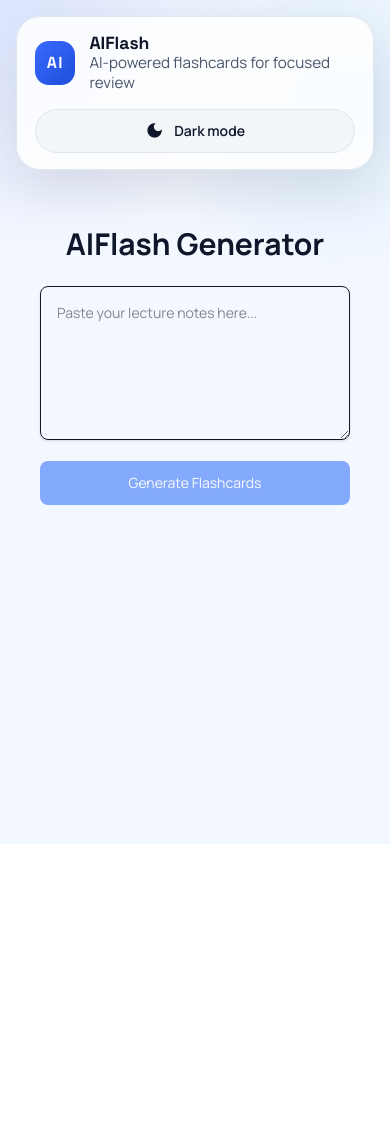
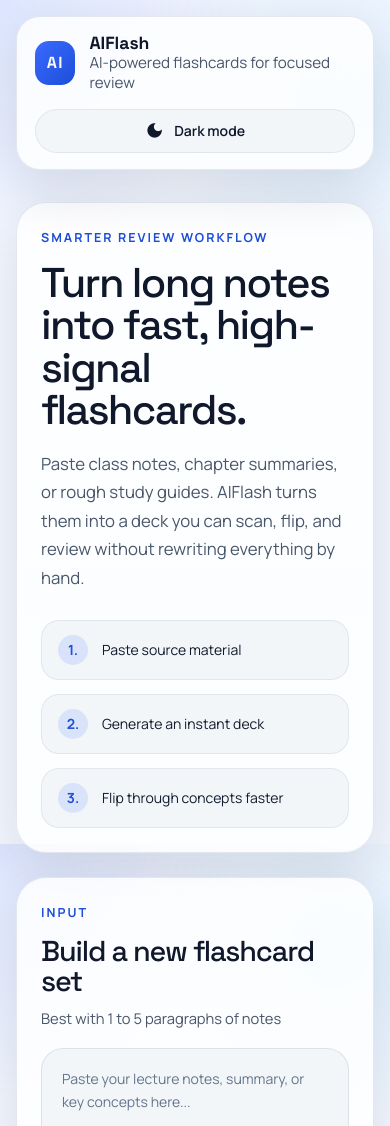
Before and after one commit to montasirmoyen/aiflash, an Angular app: page / in a window 390 px wide. Shown: the top 1126 px of the page. Before the commit the page ends 844 px from the top, so only its background shows below. Built offline with nearby package versions, Linux system fonts and the light colour scheme.

Commit message:
Refactor dashboard layout and styles for improved user experience and responsiveness

```diff
--- a/src/app/components/dashboard/dashboard.component.css
+++ b/src/app/components/dashboard/dashboard.component.css
@@ -1,37 +1,408 @@
-/* Container to give the 3D depth effect */
+.sr-only {
+  position: absolute;
+  width: 1px;
+  height: 1px;
+  padding: 0;
+  margin: -1px;
+  overflow: hidden;
+  clip: rect(0, 0, 0, 0);
+  white-space: nowrap;
+  border: 0;
+}
+
+.dashboard-shell {
+  display: grid;
+  gap: 28px;
+  padding-bottom: 40px;
+}
+
+.hero-grid {
+  display: grid;
+  grid-template-columns: minmax(0, 1.05fr) minmax(0, 1fr);
+  gap: 24px;
+}
+
+.panel-surface {
+  position: relative;
+  overflow: hidden;
+  border: 1px solid var(--border-strong);
+  border-radius: 30px;
+  background: var(--surface-elevated);
+  box-shadow: var(--shadow-soft);
+}
+
+.panel-surface::after {
+  content: '';
+  position: absolute;
+  inset: 0;
+  background: linear-gradient(180deg, transparent, rgba(255, 255, 255, 0.02));
+  pointer-events: none;
+}
+
+.hero-copy,
+.composer {
+  padding: 32px;
+}
+
+.eyebrow {
+  display: inline-flex;
+  margin-bottom: 14px;
+  color: var(--accent-strong);
+  font-size: 0.78rem;
+  font-weight: 700;
+  letter-spacing: 0.16em;
+  text-transform: uppercase;
+}
+
+.hero-copy h1,
+.composer h2,
+.results-header h2,
+.empty-state h2 {
+  margin: 0;
+  font-family: var(--font-heading);
+  line-height: 1.02;
+  letter-spacing: -0.04em;
+  color: var(--text-primary);
+}
+
+.hero-copy h1 {
+  max-width: 12ch;
+  font-size: clamp(2.6rem, 5vw, 4.75rem);
+}
+
+.hero-copy p,
+.composer-footer p,
+.results-header p,
+.empty-state p,
+.composer-hint {
+  color: var(--text-secondary);
+}
+
+.hero-copy p {
+  max-width: 62ch;
+  margin: 18px 0 0;
+  font-size: 1.05rem;
+  line-height: 1.7;
+}
+
+.hero-highlights {
+  display: grid;
+  gap: 14px;
+  margin-top: 28px;
+}
+
+.hero-highlights div {
+  display: flex;
+  align-items: center;
+  gap: 14px;
+  padding: 14px 16px;
+  border: 1px solid var(--border-muted);
+  border-radius: 18px;
+  background: var(--surface-muted);
+  color: var(--text-primary);
+}
+
+.hero-highlights strong {
+  display: inline-grid;
+  place-items: center;
+  width: 30px;
+  height: 30px;
+  border-radius: 999px;
+  background: rgba(58, 106, 255, 0.14);
+  color: var(--accent-strong);
+}
+
+.composer {
+  display: grid;
+  gap: 20px;
+}
+
+.composer-header {
+  display: flex;
+  align-items: flex-start;
+  justify-content: space-between;
+  gap: 12px;
+}
+
+.composer h2,
+.results-header h2,
+.empty-state h2 {
+  font-size: clamp(1.8rem, 3vw, 2.4rem);
+}
+
+.composer-hint {
+  font-size: 0.92rem;
+  text-align: right;
+}
+
+.notes-input {
+  min-height: 220px;
+  resize: vertical;
+  padding: 18px 20px;
+  border: 1px solid var(--border-strong);
+  border-radius: 22px;
+  background: var(--surface-muted);
+  color: var(--text-primary);
+  font: inherit;
+  line-height: 1.65;
+  transition: border-color 180ms ease, box-shadow 180ms ease, background-color 180ms ease;
+}
+
+.notes-input::placeholder {
+  color: var(--text-tertiary);
+}
+
+.notes-input:focus {
+  outline: none;
+  border-color: var(--accent);
+  box-shadow: 0 0 0 4px var(--ring-color);
+}
+
+.composer-footer {
+  display: flex;
+  align-items: center;
+  justify-content: space-between;
+  gap: 18px;
+}
+
+.composer-footer p {
+  margin: 0;
+  max-width: 44ch;
+  font-size: 0.95rem;
+  line-height: 1.6;
+}
+
+.generate-button {
+  flex-shrink: 0;
+  padding: 14px 22px;
+  border: 0;
+  border-radius: 999px;
+  background: linear-gradient(135deg, var(--accent), var(--accent-strong));
+  color: #eff6ff;
+  font: inherit;
+  font-weight: 700;
+  letter-spacing: 0.01em;
+  cursor: pointer;
+  box-shadow: 0 18px 40px rgba(58, 106, 255, 0.28);
+  transition: transform 180ms ease, box-shadow 180ms ease, opacity 180ms ease;
+}
+
+.generate-button:hover:not(:disabled) {
+  transform: translateY(-2px);
+  box-shadow: 0 20px 44px rgba(58, 106, 255, 0.34);
+}
+
+.generate-button:disabled {
+  opacity: 0.55;
+  cursor: not-allowed;
+  box-shadow: none;
+}
+
+.status-banner {
+  display: flex;
+  align-items: center;
+  gap: 14px;
+  padding: 16px 18px;
+  border: 1px solid var(--border-strong);
+  border-radius: 20px;
+  background: var(--surface-elevated);
+  box-shadow: var(--shadow-soft);
+}
+
+.status-banner p {
+  margin: 0;
+}
+
+.status-error {
+  border-color: rgba(229, 72, 77, 0.28);
+  color: var(--danger-text);
+  background: var(--danger-surface);
+}
+
+.status-loading {
+  color: var(--text-primary);
+}
+
+.spinner {
+  width: 22px;
+  height: 22px;
+  border: 2px solid rgba(58, 106, 255, 0.18);
+  border-top-color: var(--accent);
+  border-radius: 50%;
+  animation: spin 800ms linear infinite;
+}
+
+.results-section {
+  display: grid;
+  gap: 20px;
+}
+
+.results-header {
+  display: flex;
+  align-items: end;
+  justify-content: space-between;
+  gap: 18px;
+}
+
+.results-header p {
+  margin: 0;
+  max-width: 34ch;
+  text-align: right;
+}
+
+.flashcard-grid {
+  display: grid;
+  grid-template-columns: repeat(auto-fit, minmax(240px, 1fr));
+  gap: 20px;
+}
+
+.flashcard {
+  height: 280px;
+  cursor: pointer;
+}
+
 .perspective {
   perspective: 1000px;
 }
 
-/* The wrapper that actually rotates */
 .preserve-3d {
+  position: relative;
+  width: 100%;
+  height: 100%;
   transform-style: preserve-3d;
   transition: transform 0.6s cubic-bezier(0.4, 0, 0.2, 1);
 }
 
-/* The class toggled by Angular to flip the card */
 .rotate-y-180 {
   transform: rotateY(180deg);
 }
 
-/* Hide the back of the card when it's facing away */
 .backface-hidden {
   backface-visibility: hidden;
-  -webkit-backface-visibility: hidden; /* Safari support */
+  -webkit-backface-visibility: hidden;
 }
 
-/* Ensure the back side is already rotated so it faces the right way when flipped */
 .rotate-y-180-initial {
   transform: rotateY(180deg);
 }
 
-/* Optional: Add a slight lift effect on hover before clicking */
-.perspective:hover .preserve-3d:not(.rotate-y-180) {
-  transform: translateY(-5px);
-  transition: transform 0.2s ease;
+.flashcard-face {
+  position: absolute;
+  inset: 0;
+  display: flex;
+  flex-direction: column;
+  justify-content: space-between;
+  padding: 22px;
+  border: 1px solid var(--border-strong);
+  border-radius: 26px;
+  box-shadow: var(--shadow-soft);
 }
 
-/* Custom shadow for a more "paper-like" feel */
-.shadow-md {
-  box-shadow: 0 4px 6px -1px rgba(0, 0, 0, 0.1), 0 2px 4px -1px rgba(0, 0, 0, 0.06);
+.flashcard-front {
+  background:
+    radial-gradient(circle at top right, rgba(58, 106, 255, 0.18), transparent 30%),
+    var(--surface-elevated);
 }
+
+.flashcard-back {
+  background:
+    radial-gradient(circle at bottom left, rgba(16, 185, 129, 0.18), transparent 32%),
+    var(--surface-raised);
+}
+
+.card-chip {
+  display: inline-flex;
+  align-self: flex-start;
+  padding: 8px 12px;
+  border-radius: 999px;
+  background: rgba(58, 106, 255, 0.12);
+  color: var(--accent-strong);
+  font-size: 0.76rem;
+  font-weight: 700;
+  letter-spacing: 0.12em;
+  text-transform: uppercase;
+}
+
+.card-copy {
+  margin: 0;
+  color: var(--text-primary);
+  font-size: 1.05rem;
+  line-height: 1.65;
+}
+
+.card-meta {
+  color: var(--text-tertiary);
+  font-size: 0.9rem;
+}
+
+.perspective:hover .preserve-3d:not(.rotate-y-180) {
+  transform: translateY(-6px);
+}
+
+.empty-state {
+  display: grid;
+  place-items: center;
+  gap: 12px;
+  padding: 54px 32px;
+  text-align: center;
+}
+
+.empty-state .material-icons {
+  display: grid;
+  place-items: center;
+  width: 64px;
+  height: 64px;
+  border-radius: 20px;
+  background: rgba(58, 106, 255, 0.14);
+  color: var(--accent-strong);
+  font-size: 2rem;
+}
+
+.empty-state p {
+  max-width: 54ch;
+  margin: 0;
+}
+
+@keyframes spin {
+  to {
+    transform: rotate(360deg);
+  }
+}
+
+@media (max-width: 960px) {
+  .hero-grid {
+    grid-template-columns: 1fr;
+  }
+
+  .hero-copy h1 {
+    max-width: 14ch;
+  }
+
+  .results-header,
+  .composer-header,
+  .composer-footer {
+    flex-direction: column;
+    align-items: flex-start;
+  }
+
+  .results-header p,
+  .composer-hint {
+    text-align: left;
+  }
+}
+
+@media (max-width: 640px) {
+  .hero-copy,
+  .composer,
+  .empty-state {
+    padding: 24px;
+  }
+
+  .flashcard {
+    height: 250px;
+  }
+
+  .generate-button {
+    width: 100%;
+  }
+}
--- a/src/app/components/dashboard/dashboard.component.html
+++ b/src/app/components/dashboard/dashboard.component.html
@@ -1,44 +1,106 @@
-<div class="container mx-auto p-6">
-  <h1 class="text-3xl font-bold mb-6 text-center">AIFlash Generator</h1>
+<section class="dashboard-shell">
+  <div class="hero-grid">
+    <section class="hero-copy panel-surface">
+      <span class="eyebrow">Smarter review workflow</span>
+      <h1>Turn long notes into fast, high-signal flashcards.</h1>
+      <p>
+        Paste class notes, chapter summaries, or rough study guides. AIFlash turns them into a
+        deck you can scan, flip, and review without rewriting everything by hand.
+      </p>
 
-  <div class="max-w-2xl mx-auto mb-10">
-    <textarea
-      [(ngModel)]="userNotes"
-      class="w-full p-4 border rounded-lg shadow-sm focus:ring-2 focus:ring-blue-500"
-      rows="6"
-      placeholder="Paste your lecture notes here...">
-    </textarea>
+      <div class="hero-highlights">
+        <div>
+          <strong>1.</strong>
+          <span>Paste source material</span>
+        </div>
+        <div>
+          <strong>2.</strong>
+          <span>Generate an instant deck</span>
+        </div>
+        <div>
+          <strong>3.</strong>
+          <span>Flip through concepts faster</span>
+        </div>
+      </div>
+    </section>
 
-    <button
-      (click)="onGenerate()"
-      [disabled]="isLoading || !userNotes"
-      class="mt-4 w-full bg-blue-600 text-white py-3 rounded-lg font-semibold hover:bg-blue-700 disabled:opacity-50">
-      {{ isLoading ? 'Generating with AI...' : 'Generate Flashcards' }}
-    </button>
+    <section class="composer panel-surface">
+      <div class="composer-header">
+        <div>
+          <span class="eyebrow">Input</span>
+          <h2>Build a new flashcard set</h2>
+        </div>
+        <span class="composer-hint">Best with 1 to 5 paragraphs of notes</span>
+      </div>
+
+      <label class="sr-only" for="notes-input">Study notes</label>
+      <textarea
+        id="notes-input"
+        [(ngModel)]="userNotes"
+        class="notes-input"
+        rows="8"
+        placeholder="Paste your lecture notes, summary, or key concepts here..."
+      ></textarea>
+
+      <div class="composer-footer">
+        <p>Clear inputs usually produce cleaner questions and less repetitive answers.</p>
+        <button type="button" class="generate-button" (click)="onGenerate()" [disabled]="isLoading || !userNotes.trim()">
+          {{ isLoading ? 'Generating flashcards...' : 'Generate flashcards' }}
+        </button>
+      </div>
+    </section>
   </div>
 
-  <div *ngIf="isLoading" class="flex justify-center my-10">
-    <div class="animate-spin rounded-full h-12 w-12 border-b-2 border-blue-600"></div>
-  </div>
+  <section *ngIf="error" class="status-banner status-error" role="alert">
+    <span class="material-icons">error</span>
+    <p>{{ error }}</p>
+  </section>
 
-  <div class="grid grid-cols-1 md:grid-cols-3 gap-6">
-    <div *ngFor="let card of flashcards"
-         (click)="toggleCard(card)"
-         class="cursor-pointer h-48 w-full perspective">
+  <section *ngIf="isLoading" class="status-banner status-loading" aria-live="polite">
+    <div class="spinner" aria-hidden="true"></div>
+    <p>Generating a study deck from your notes...</p>
+  </section>
 
-      <div class="relative w-full h-full transition-all duration-500 preserve-3d"
-           [class.rotate-y-180]="card.isFlipped">
+  <section *ngIf="flashcards.length; else emptyState" class="results-section">
+    <div class="results-header">
+      <div>
+        <span class="eyebrow">Deck ready</span>
+        <h2>{{ flashcards.length }} flashcards generated</h2>
+      </div>
+      <p>Click any card to flip between the prompt and the answer.</p>
+    </div>
 
-        <div class="absolute inset-0 bg-white border-2 border-blue-100 rounded-xl p-6 flex flex-col items-center justify-center text-center backface-hidden shadow-md">
-          <span class="text-xs font-bold text-blue-500 uppercase mb-2">{{ card.category }}</span>
-          <p class="text-lg font-medium">{{ card.question }}</p>
+    <div class="flashcard-grid">
+      <article
+        *ngFor="let card of flashcards"
+        class="flashcard perspective"
+        (click)="toggleCard(card)"
+      >
+        <div class="flashcard-inner preserve-3d" [class.rotate-y-180]="card.isFlipped">
+          <section class="flashcard-face flashcard-front backface-hidden">
+            <span class="card-chip">{{ card.category }}</span>
+            <p class="card-copy">{{ card.question }}</p>
+            <span class="card-meta">Tap to reveal answer</span>
+          </section>
+
+          <section class="flashcard-face flashcard-back backface-hidden rotate-y-180-initial">
+            <span class="card-chip">Answer</span>
+            <p class="card-copy">{{ card.answer }}</p>
+            <span class="card-meta">Tap to return to question</span>
+          </section>
         </div>
+      </article>
+    </div>
+  </section>
 
-        <div class="absolute inset-0 bg-blue-50 border-2 border-blue-600 rounded-xl p-6 flex items-center justify-center text-center backface-hidden rotate-y-180 shadow-inner">
-          <p class="text-lg text-gray-800">{{ card.answer }}</p>
-        </div>
-
-      </div>
-    </div>
-  </div>
-</div>
+  <ng-template #emptyState>
+    <section class="empty-state panel-surface" *ngIf="!isLoading">
+      <span class="material-icons">auto_awesome</span>
+      <h2>Your generated deck will appear here</h2>
+      <p>
+        Start with a concise block of notes and AIFlash will produce question-and-answer cards
+        you can flip through immediately.
+      </p>
+    </section>
+  </ng-template>
+</section>
```
